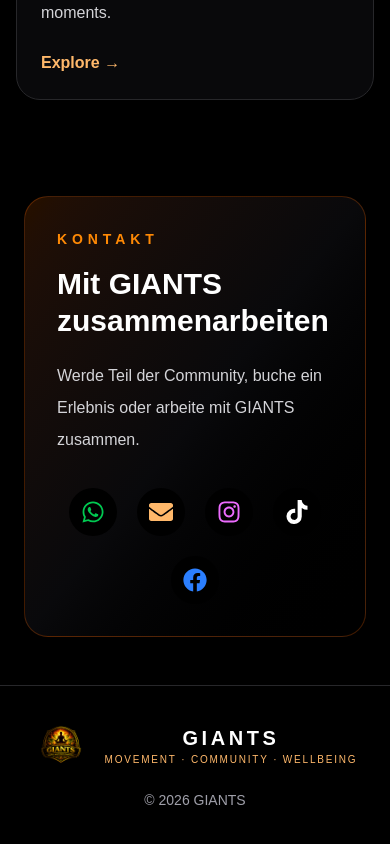
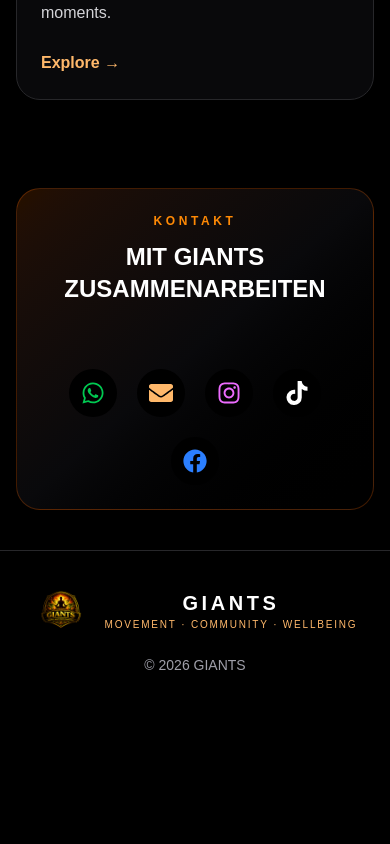
Before and after one commit to BarbFlegel/giants-website, a Next.js app: page /de in a window 390 px wide. Shown: the part 2409-3253 px from the top of the page. After the commit the page ends 3196 px from the top, so only its background shows below. Built offline with nearby package versions, Linux system fonts and the light colour scheme.

Commit message:
Update JoinSection.tsx

```diff
--- a/app/[locale]/components/JoinSection.tsx
+++ b/app/[locale]/components/JoinSection.tsx
@@ -13,20 +13,31 @@ export default function JoinSection({
   return (
     <section
       id="join"
-      className={`bg-black px-6 text-white ${
-        compact ? "py-12" : "py-16"
+      className={`bg-black px-4 text-white md:px-6 ${
+        compact ? "py-10" : "py-14"
       }`}
     >
       <div className="mx-auto max-w-6xl">
         <FadeUp>
-          <div className="rounded-3xl border border-orange-500/25 bg-gradient-to-br from-orange-500/15 via-zinc-950 to-black p-8 text-center md:p-12">
-            <SectionHeader
-              label={t.labels.join}
-              title={t.sectionTitles.join}
-              description={t.join.text}
-            />
+          <div className="rounded-3xl border border-orange-500/25 bg-gradient-to-br from-orange-500/15 via-zinc-950 to-black p-6 text-center md:p-12">
+            <div className="hidden md:block">
+              <SectionHeader
+                label={t.labels.join}
+                title={t.sectionTitles.join}
+                description={t.join.text}
+              />
+            </div>
 
-            <div className="mt-8">
+            <div className="md:hidden">
+              <p className="text-xs font-black uppercase tracking-[0.3em] text-orange-400">
+                {t.labels.join}
+              </p>
+              <h2 className="mt-3 text-2xl font-black uppercase">
+                {t.sectionTitles.join}
+              </h2>
+            </div>
+
+            <div className="mt-8 flex items-center justify-center">
               <SocialIcons />
             </div>
           </div>
```
